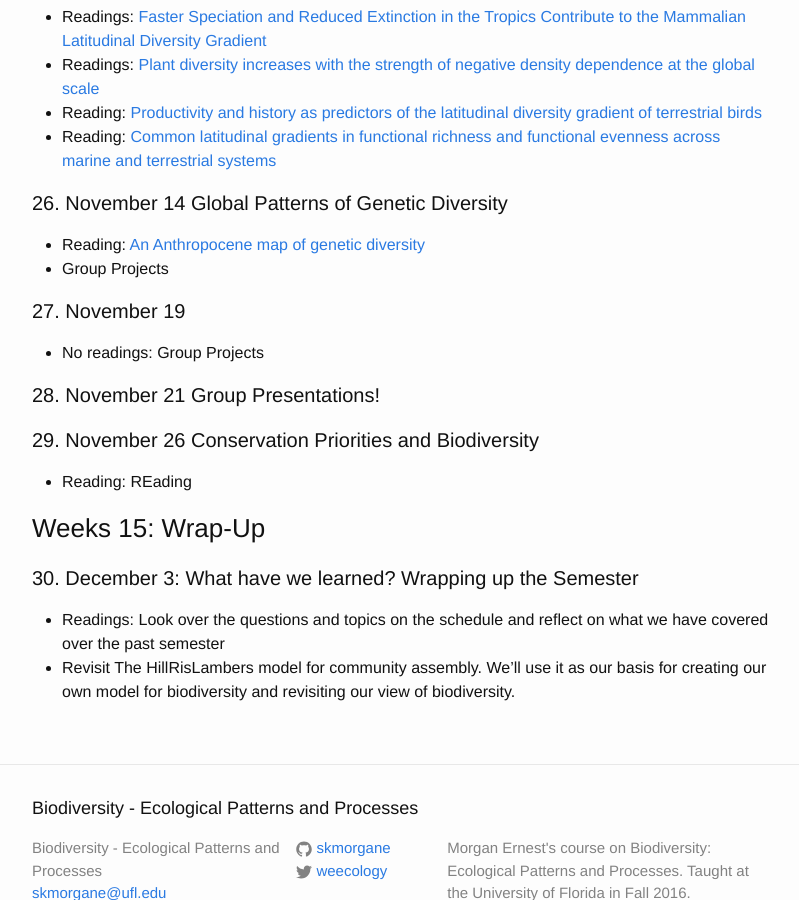
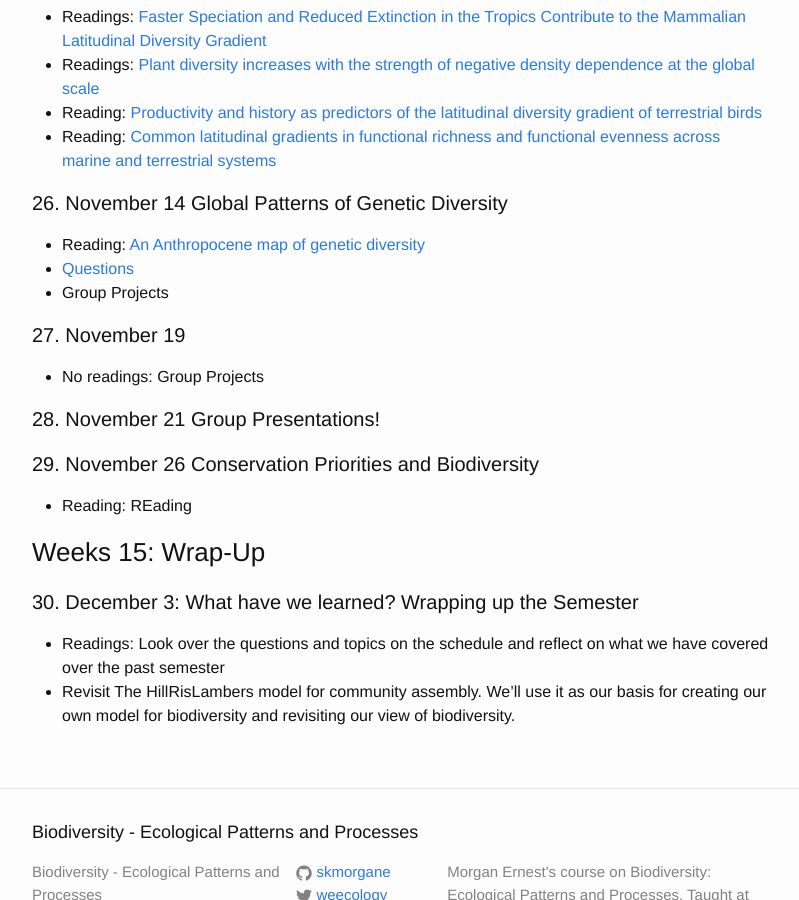
Before and after one commit to skmorgane/biodiversity-course, a Jekyll site: the page built from schedule.md, in a window 1280 px wide and 900 px high, scrolled down 4634 px. Shown: the whole window, without its empty margins (238-1037 px from the left). Built offline with Jekyll 4.4.1, drawn with Linux system fonts in a browser that asks for light colours.

Commit message:
Adds questions for genetic diversity paper

```diff
--- a/schedule.md
+++ b/schedule.md
@@ -151,6 +151,7 @@ Read the paper you were assigned in class - read the abstracts of the other 3. F
 
 #### 26. November 14 Global Patterns of Genetic Diversity
 * Reading: [An Anthropocene map of genetic diversity](https://doi.org/10.1126/science.aaf4381)
+* [Questions]({{ site.baseurl }}/questions/geneticdiversity)
 * Group Projects
 
 #### 27. November 19
```
